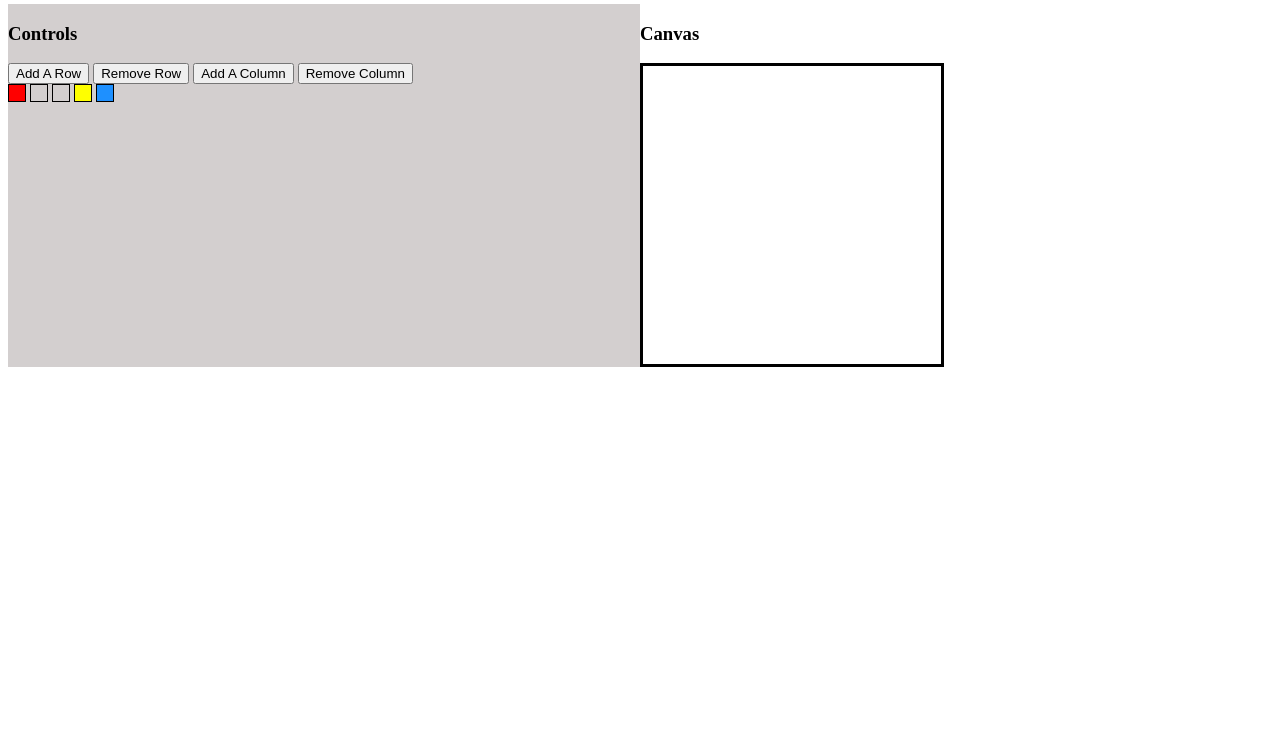
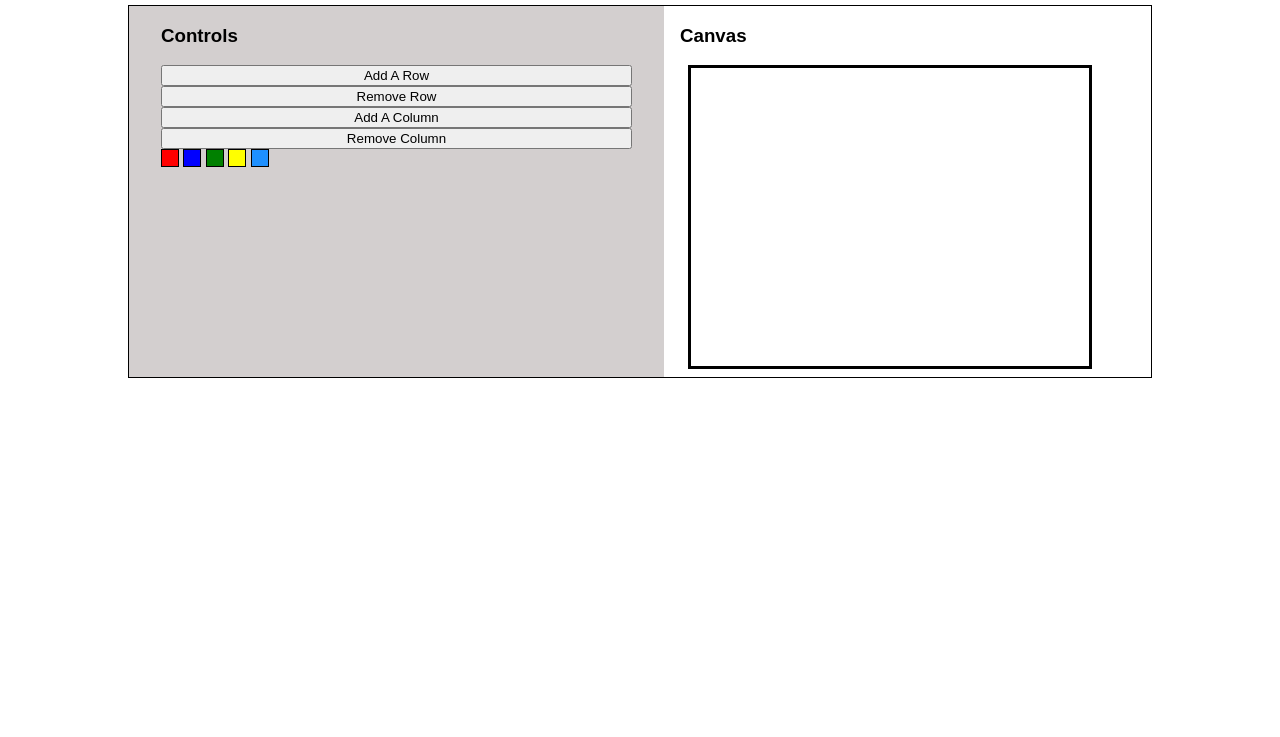
Before and after one commit to MariaSLapshina/acme-pixels, a plain HTML site: page index.html in a window 1280 px wide. Shown: the part 63-800 px from the top of the page. Drawn offline with Linux system fonts and the light colour scheme.

Commit message:
all done

```diff
--- a/scripts.js
+++ b/scripts.js
@@ -1,6 +1,6 @@
-const grid = [['']];
-let rows = 1;
-let columns = 1;
+const grid = localStorage.getItem('gridArray') ? JSON.parse(localStorage.getItem('gridArray')) : [['']];
+let rows = localStorage.getItem('rows') ? localStorage.getItem('rows') * 1 : 1;
+let columns = localStorage.getItem('columns') ? localStorage.getItem('columns') * 1 : 1;
 
 const addRow = () => {
     grid.push((new Array(columns)).fill(''));
@@ -8,8 +8,11 @@ const addRow = () => {
 }
 
 const removeRow = () => {
+    if (rows > 1) {
         grid.pop();
         rows--;
+    }
+
 }
 
 const addColumn = () =>{
@@ -18,11 +21,12 @@ const addColumn = () =>{
 }
 
 const removeColumn = () => {
+    if (columns > 1) {
         grid.forEach(curEl => curEl.pop());
         columns--;
     }
 
-
+}
 
 const getSelectedColor = () => {
     let colors = [...document.querySelectorAll('#colors div')]
@@ -31,7 +35,11 @@ const getSelectedColor = () => {
 
 
 const addColor = (row,column) => {
+    if (grid[row][column] === getSelectedColor()) {
+        grid[row][column] = '';
+    } else {
         grid[row][column] = getSelectedColor();
+    }
 }
 
 const renderGrid = () => {
@@ -50,6 +58,9 @@ const renderGrid = () => {
         curCell.style.backgroundColor = grid[rowIdx][colIdx];
        });
     });
+    localStorage.setItem('gridArray', JSON.stringify(grid));
+    localStorage.setItem('rows', rows);
+    localStorage.setItem('columns', columns);
 }
 
 document.querySelector('#addRow').addEventListener('click', ev => {
--- a/styles.css
+++ b/styles.css
@@ -1,11 +1,21 @@
-#flex{
-display: flex;
-justify-content: flex-start;
+body {
+    font-family: Arial, Helvetica, sans-serif;
+    width: 80%;
+    margin: 0 auto;
+}
+
+#flex {
+    display: flex;
+    justify-content: flex-start;
+    border: 0.5px solid black;
 }
 
 #controls {
-    width:50%;
+    flex: 1;
     background-color:rgb(211, 207, 207);
+    padding: 0 2rem;
+    display: flex;
+    flex-direction: column;
 }
 
 #colors * {
@@ -15,16 +25,27 @@ justify-content: flex-start;
     display: inline-block;
 }
 
+#buttons {
+    display: flex;
+    flex-direction: column;
+}
+
 .selected {
     border: 1.5px solid black !important;
 }
 
+#canvas {
+    flex: 1;
+    margin-left: 1rem;
+}
+
 #grid {
     height: 300px;
-    width: 300px;
+    width: 400px;
     border: black solid 2px;
     display: flex;
     flex-direction: column;
+    margin: 0.5rem;
 }
 
 .row {
@@ -45,3 +66,9 @@ justify-content: flex-start;
 #yellow {
     background-color: yellow;
 }
+#green {
+    background-color: green;
+}
+#blue {
+    background-color: blue;
+}
```
Lines whose indentation alone changed are shown as unchanged.
